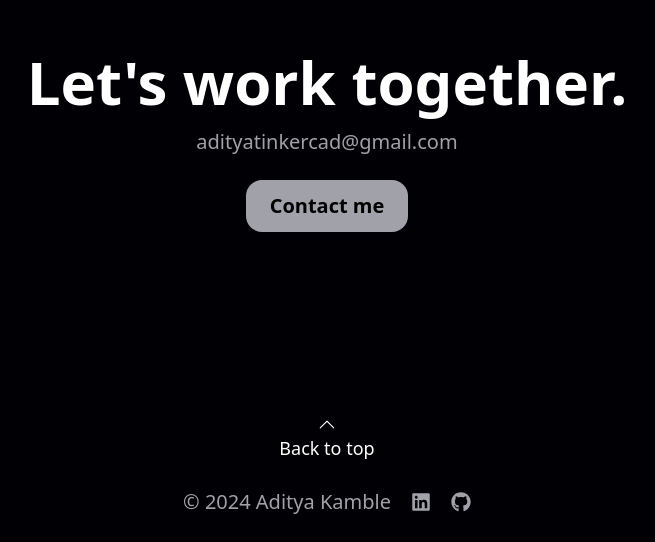
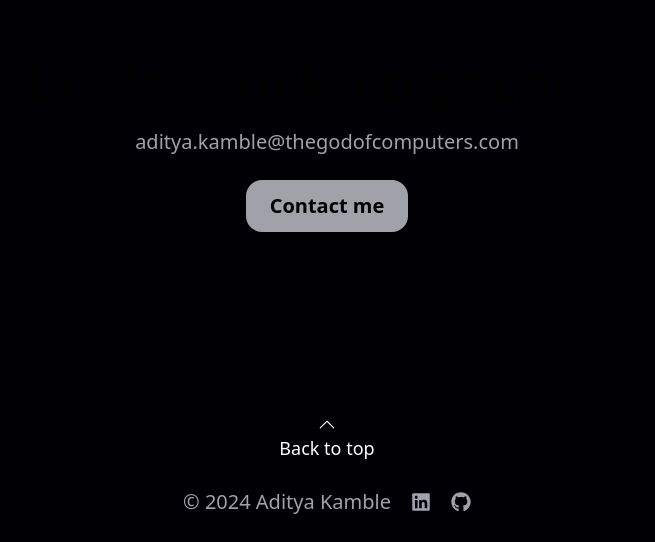
Before and after one commit to LordAK7/Thegodofcomputers, a React (Vite) app: page / in a window 1280 px wide. Shown: the part 3810-4352 px from the top of the page, without its empty margins (313-968 px from the left). Built offline with nearby package versions, Linux system fonts and the light colour scheme.

Commit message:
changed email add

```diff
--- a/src/components/Contact.jsx
+++ b/src/components/Contact.jsx
@@ -49,7 +49,7 @@ const Contact = () => {
         >
           <motion.h1
             variants={itemVariants}
-            className="text-4xl sm:text-5xl lg:text-6xl font-extrabold text-white dark:text-white leading-tight -mt-10 w-full px-10 text-center sm:mt-0"
+            className="text-4xl sm:text-5xl lg:text-6xl font-extrabold text-black dark:text-white leading-tight -mt-10 w-full px-10 text-center sm:mt-0"
             onMouseEnter={setMouseVariant.text}
             onMouseLeave={setMouseVariant.default}
             id="contact"
@@ -61,12 +61,12 @@ const Contact = () => {
             variants={itemVariants}
             className="mt-3 text-lg text-zinc-400 lg:mt-4 lg:text-xl"
           >
-            adityatinkercad@gmail.com
+            aditya.kamble@thegodofcomputers.com
           </motion.p>
           <motion.a
             variants={itemVariants}
             className="bg-[#A1A1AA] text-black hover:bg-white hover:text-black mt-4 rounded-2xl p-2 px-4 text-lg font-extrabold transition-all duration-300 lg:mt-6 lg:p-3 lg:px-6 lg:text-xl"
-            href="mailto:adityatinkercad@gmail.com"
+            href="mailto:aditya.kamble@thegodofcomputers.com"
           >
             Contact me
           </motion.a>
```
